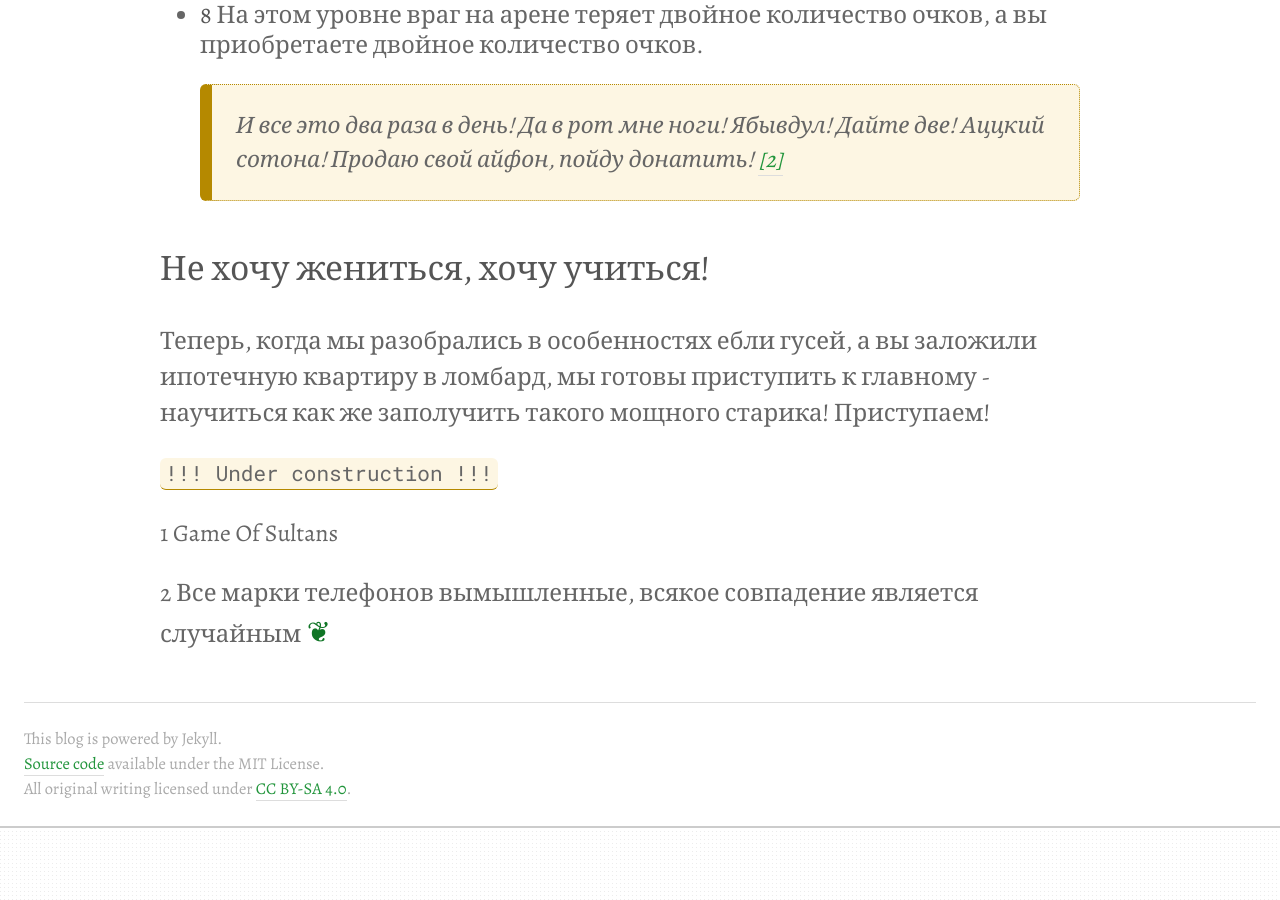
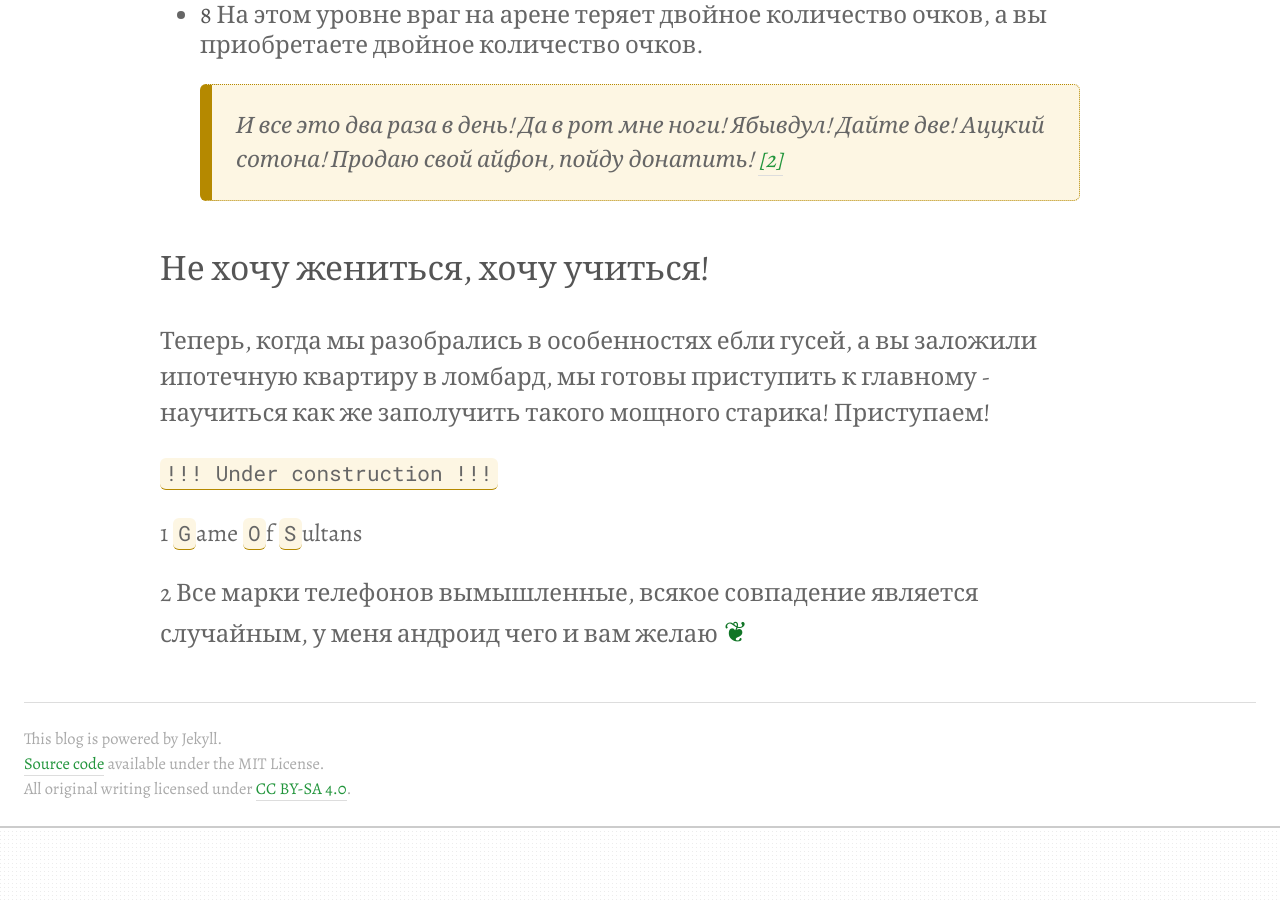
Before and after one commit to flicus/gos, a Jekyll site: the page built from _posts/2020-01-15-Берем-бородача.md, in a window 1280 px wide and 900 px high, scrolled down 3389 px. Built offline with Jekyll 4.4.1, drawn with Linux system fonts in a browser that asks for light colours; comment, search, counter and statistics services are not loaded.

Commit message:
leo initial

```diff
--- a/_posts/2020-01-15-Берем-бородача.md
+++ b/_posts/2020-01-15-Берем-бородача.md
@@ -54,9 +54,9 @@ comments: true
 
 <a name="explain"></a>
 
-1 Game Of Sultans
+1 `G`ame `O`f `S`ultans
 
-2 Все марки телефонов вымышленные, всякое совпадение является случайным
+2 Все марки телефонов вымышленные, всякое совпадение является случайным, у меня андроид чего и вам желаю
 
 {% if page.comments %}
 <div id="disqus_thread"></div>
```
Also changed, not shown: other parts of _posts/2020-01-15-Берем-бородача.md (+1 -1 lines).
